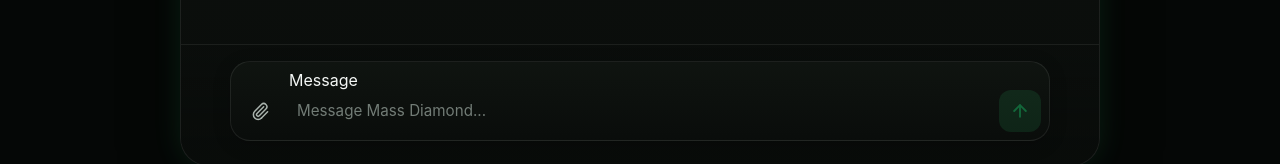
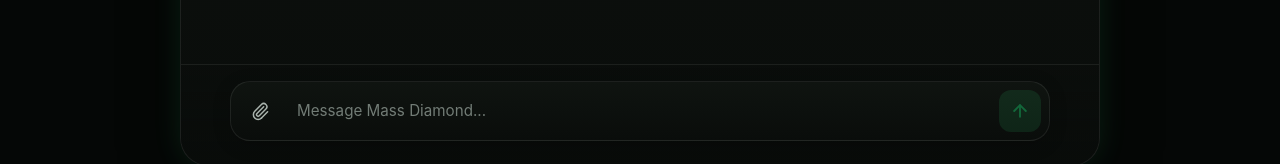
Before and after one commit to Mas1985200/mass-diamond-new, a React (Vite) app: page / in a window 1280 px wide. Shown: the part 547-711 px from the top of the page. Built offline with nearby package versions, Linux system fonts and the light colour scheme.

Commit message:
Add sr-only class for accessibility
Added accessibility utility class for screen readers.

```diff
--- a/src/styles/global.css
+++ b/src/styles/global.css
@@ -785,3 +785,25 @@
     transition: none;
   }
 }
+/* ==========================================================
+   Mass Diamond — Accessibility Utilities
+   ========================================================== */
+
+.sr-only {
+  position: absolute;
+
+  width: 1px;
+  height: 1px;
+
+  padding: 0;
+  margin: -1px;
+
+  overflow: hidden;
+
+  clip: rect(0, 0, 0, 0);
+  clip-path: inset(50%);
+
+  white-space: nowrap;
+
+  border: 0;
+}
```
